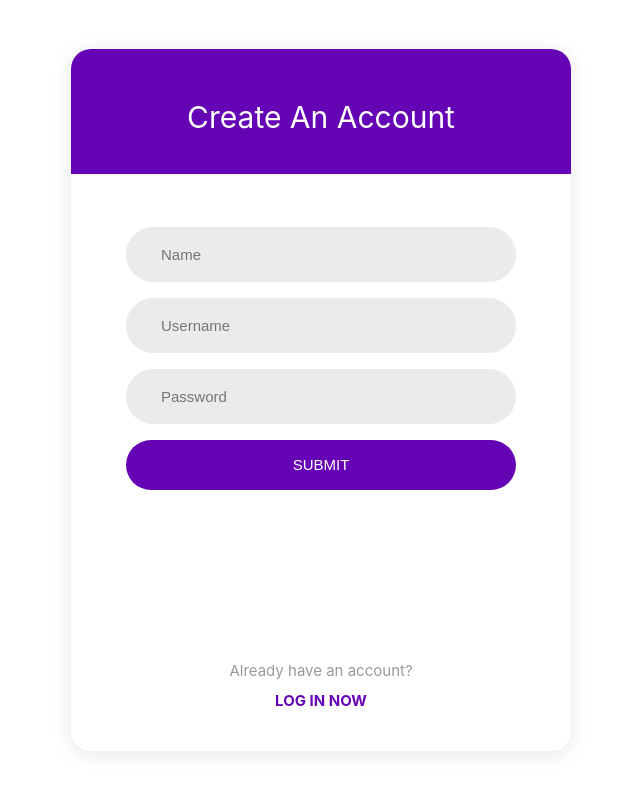
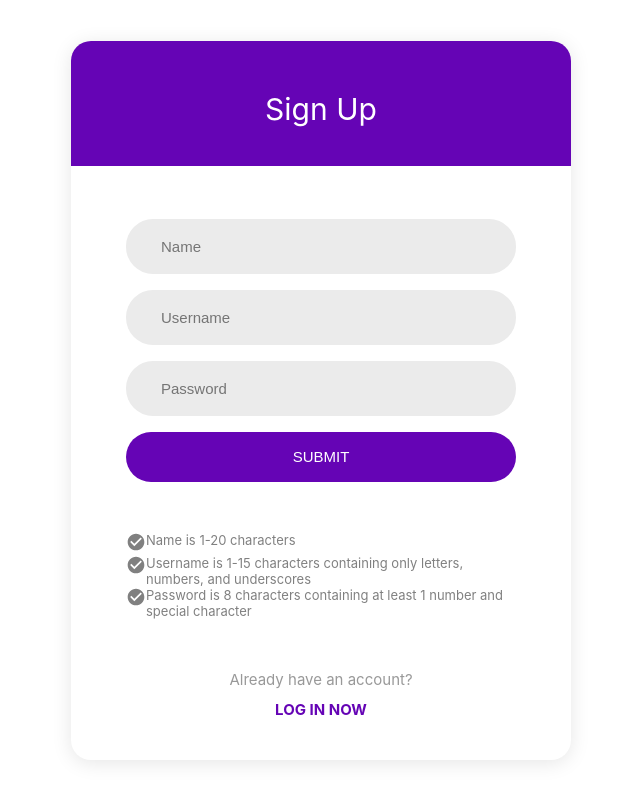
Before and after one commit to dtregea/Pettr, a React (Create React App) app in the folder client/: page /register in a window 1280 px wide. Shown: the whole page, without its empty margins (319-959 px from the left). Built offline with nearby package versions, Linux system fonts and the light colour scheme; no server answers.

Commit message:
Front end account credential verification implemented

```diff
--- a/client/src/App.jsx
+++ b/client/src/App.jsx
@@ -12,7 +12,6 @@ function App() {
         {/* public routes */}
         <Route path="login" element={<Login />} />
         <Route path="register" element={<Register />} />
-        <Route path="log" element={<LoggedOutView />} />
         <Route element={<PersistLogin />}>
           <Route element={<RequireAuth />}>
             <Route path="/" element={<Dashboard />} />
--- a/client/src/components/RequireAuth.jsx
+++ b/client/src/components/RequireAuth.jsx
@@ -8,7 +8,7 @@ const RequireAuth = () => {
   return auth?.accessToken ? (
     <Outlet />
   ) : (
-    <Navigate to="/login" state={{ from: location }} replace />
+    <Navigate to="/register" state={{ from: location }} replace />
   );
 };
 
--- a/client/src/pages/Login.jsx
+++ b/client/src/pages/Login.jsx
@@ -4,7 +4,6 @@ import axios from "../api/axios";
 import useAuth from "../hooks/useAuth";
 import "../styles/Login.css";
 const Login = () => {
-  // const [username, setUsername] = useState("");
   const [username, setUsername] = useState("");
   const [password, setPassword] = useState("");
   const navigate = useNavigate();
@@ -57,6 +56,7 @@ const Login = () => {
                 className="login-form-input"
                 onChange={(e) => setPassword(e.target.value)}
                 value={password}
+                type="password"
                 placeholder="Password"
               />
             </div>
--- a/client/src/pages/Register.jsx
+++ b/client/src/pages/Register.jsx
@@ -2,26 +2,37 @@ import React, { useState } from "react";
 import { useNavigate } from "react-router-dom";
 import "../styles/Login.css";
 import axios from "../api/axios";
+import CheckCircleIcon from "@mui/icons-material/CheckCircle";
 function Register() {
-  const USER_REGEX = /^[A-z][A-z0-9-_]{3,23}$/;
-  const PWD_REGEX = /^(?=.*[a-z])(?=.*[A-Z])(?=.*[0-9])(?=.*[!@#$%]).{8,24}$/;
+  const usernameRegex = /^[a-zA-Z0-9_]{1,15}$/;
+  const displayNameRegex = /^[a-zA-Z ().@$!%*#?&0-9]{1,20}$/;
+  const passwordRegex =
+    /^(?=.*[A-Za-z])(?=.*\d)(?=.*[@$!%*#?&])[A-Za-z\d@$!%*#?&]{8,}$/;
   const [displayname, setDisplayName] = useState("");
   const [username, setUsername] = useState("");
   const [password, setPassword] = useState("");
   const navigate = useNavigate();
+  const [validDisplayName, setValidDisplayName] = useState(false);
+  const [validUsername, setValidUsername] = useState(false);
+  const [validPassword, setValidPassword] = useState(false);
+  const [errorMessage, setErrorMessage] = useState("");
+
+  function setAndValidate(event, regex, valueSetter, validSetter) {
+    valueSetter(event.target.value);
+    validSetter(regex.test(event.target.value.trim()));
+  }
 
   async function registerUser(event) {
+    try {
       event.preventDefault();
-    // if (!USER_REGEX.test(username)) {
-    //   alert("Username must be 4-24 characters long and start with a letter");
-    //   return;
-    // }
-    // if (!PWD_REGEX.test(password)) {
-    //   alert(
-    //     "Password must be 8-24 characters long and contain at least one number, one uppercase letter, one lowercase letter, and one special character"
-    //   );
-    //   return;
-    // }
+      setErrorMessage("");
+      if (!validDisplayName || !validUsername || !validPassword) {
+        console.log("setting error");
+        setErrorMessage(
+          "Please fill out all fields according to the requirements"
+        );
+        return;
+      }
 
       const response = await axios.post(
         "/api/users",
@@ -36,13 +47,15 @@ function Register() {
         }
       );
 
-    //const data = await response.json();
-    if (response?.data?.status === "success") {
+      if (response?.status === 200) {
         navigate("/login");
-    } else if (response?.data?.status === "fail") {
-      alert("User error");
+      }
+    } catch (error) {
+      if (error.response?.status === 400) {
+        setErrorMessage(error.response?.data?.message);
       } else {
-      alert("Server error");
+        setErrorMessage("Server error");
+      }
     }
   }
 
@@ -51,12 +64,19 @@ function Register() {
       <div class="login-container">
         <div class="login-form-container">
           <form class="login-form" onSubmit={registerUser}>
-            <span class="login-form-title">Create An Account</span>
+            <span class="login-form-title">Sign Up</span>
             <div class="login-form-field">
               <input
                 class="login-form-input"
                 value={displayname}
-                onChange={(e) => setDisplayName(e.target.value)}
+                onChange={(e) =>
+                  setAndValidate(
+                    e,
+                    displayNameRegex,
+                    setDisplayName,
+                    setValidDisplayName
+                  )
+                }
                 type="text"
                 placeholder="Name"
                 name="name"
@@ -66,7 +86,14 @@ function Register() {
               <input
                 class="login-form-input"
                 value={username}
-                onChange={(e) => setUsername(e.target.value)}
+                onChange={(e) =>
+                  setAndValidate(
+                    e,
+                    usernameRegex,
+                    setUsername,
+                    setValidUsername
+                  )
+                }
                 type="text"
                 placeholder="Username"
                 name="username"
@@ -76,14 +103,43 @@ function Register() {
               <input
                 class="login-form-input"
                 value={password}
-                onChange={(e) => setPassword(e.target.value)}
+                onChange={(e) =>
+                  setAndValidate(
+                    e,
+                    passwordRegex,
+                    setPassword,
+                    setValidPassword
+                  )
+                }
                 type="password"
                 placeholder="Password"
                 name="password"
               />
             </div>
-            <input className="login-form-submit" type="submit"></input>
+            <input className="login-form-submit" type="submit" />
+            {errorMessage !== "" && (
+              <div className="error-container">{errorMessage}</div>
+            )}
 
+            <div className="validation-container">
+              <div
+                className={`${validDisplayName ? "valid" : "invalid"} check`}
+              >
+                {" "}
+                <div>
+                  <CheckCircleIcon fontSize="small" />
+                </div>
+                <div>Name is 1-20 characters</div>
+              </div>
+              <div className={`${validUsername ? "valid" : "invalid"} check`}>
+                <CheckCircleIcon fontSize="small" /> Username is 1-15 characters
+                containing only letters, numbers, and underscores
+              </div>
+              <div className={`${validPassword ? "valid" : "invalid"} check`}>
+                <CheckCircleIcon fontSize="small" /> Password is 8 characters
+                containing at least 1 number and special character
+              </div>
+            </div>
             <div class="register-now-container">
               <span class="no-account-text">Already have an account?</span>
               <a href="/login" class="register-now-text">
--- a/client/src/styles/Login.css
+++ b/client/src/styles/Login.css
@@ -104,12 +104,40 @@ input {
   transition: all 100ms ease-out;
 }
 
-.register-now-container {
-  padding-top: 170px;
-  padding-bottom: 40px;
+.error-container {
+  color: red;
+  padding-top: 1rem;
+}
+.register-now-container,
+.validation-container {
+  padding-top: 50px;
   display: flex;
   flex-direction: column;
+}
+
+.validation-container {
+  font-size: 13px;
+  align-items: flex-start;
+}
+.register-now-container {
   align-items: center;
+}
+
+.check {
+  display: flex;
+  align-items: flex-start;
+}
+
+.valid {
+  color: #33991f;
+}
+
+.invalid {
+  color: gray;
+}
+
+.register-now-container {
+  padding-bottom: 40px;
 }
 
 .no-account-text {
```
Also changed, not shown: 1 other file (tests, documents, lock files or other folders). Lines whose indentation alone changed are shown as unchanged.
